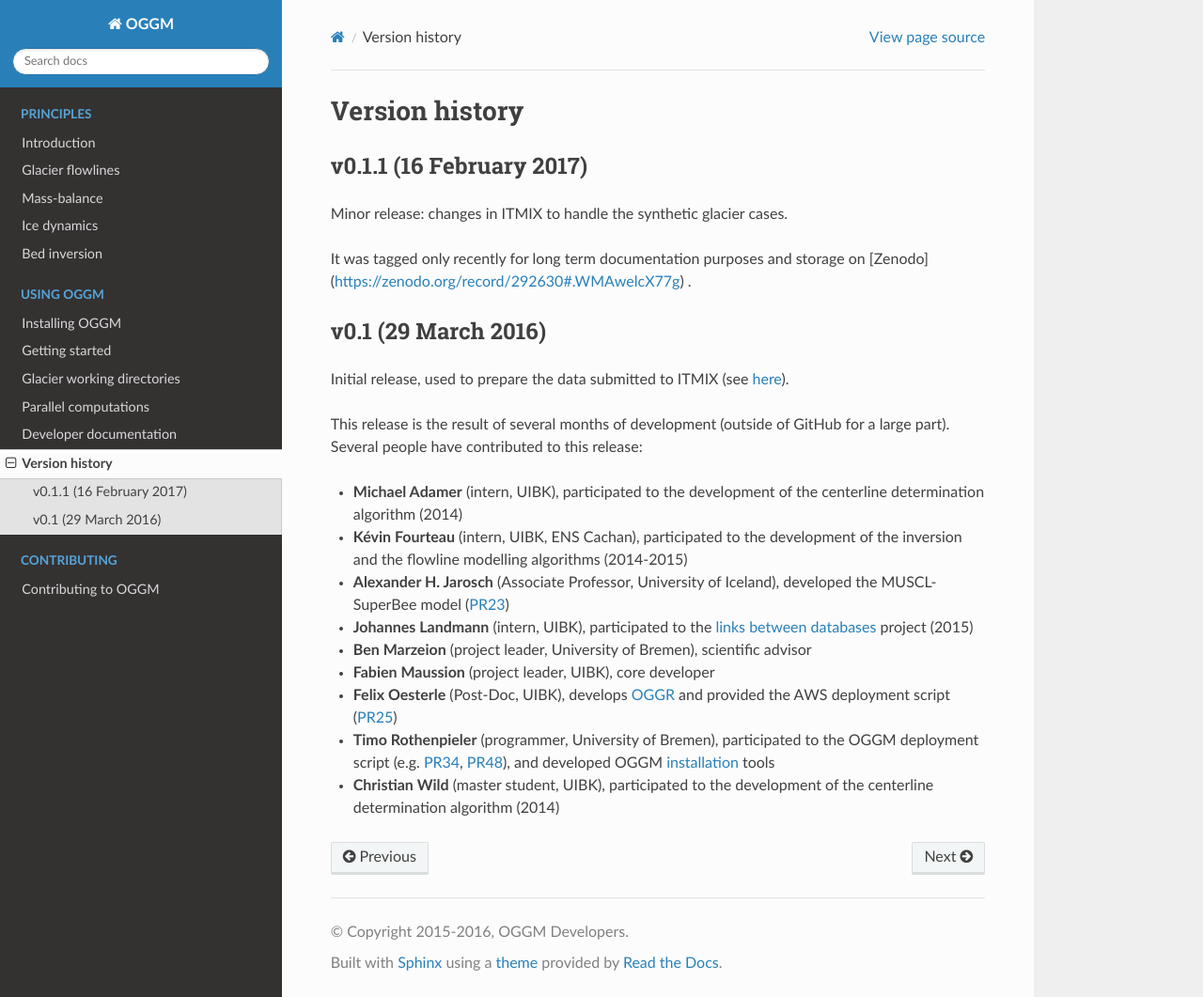
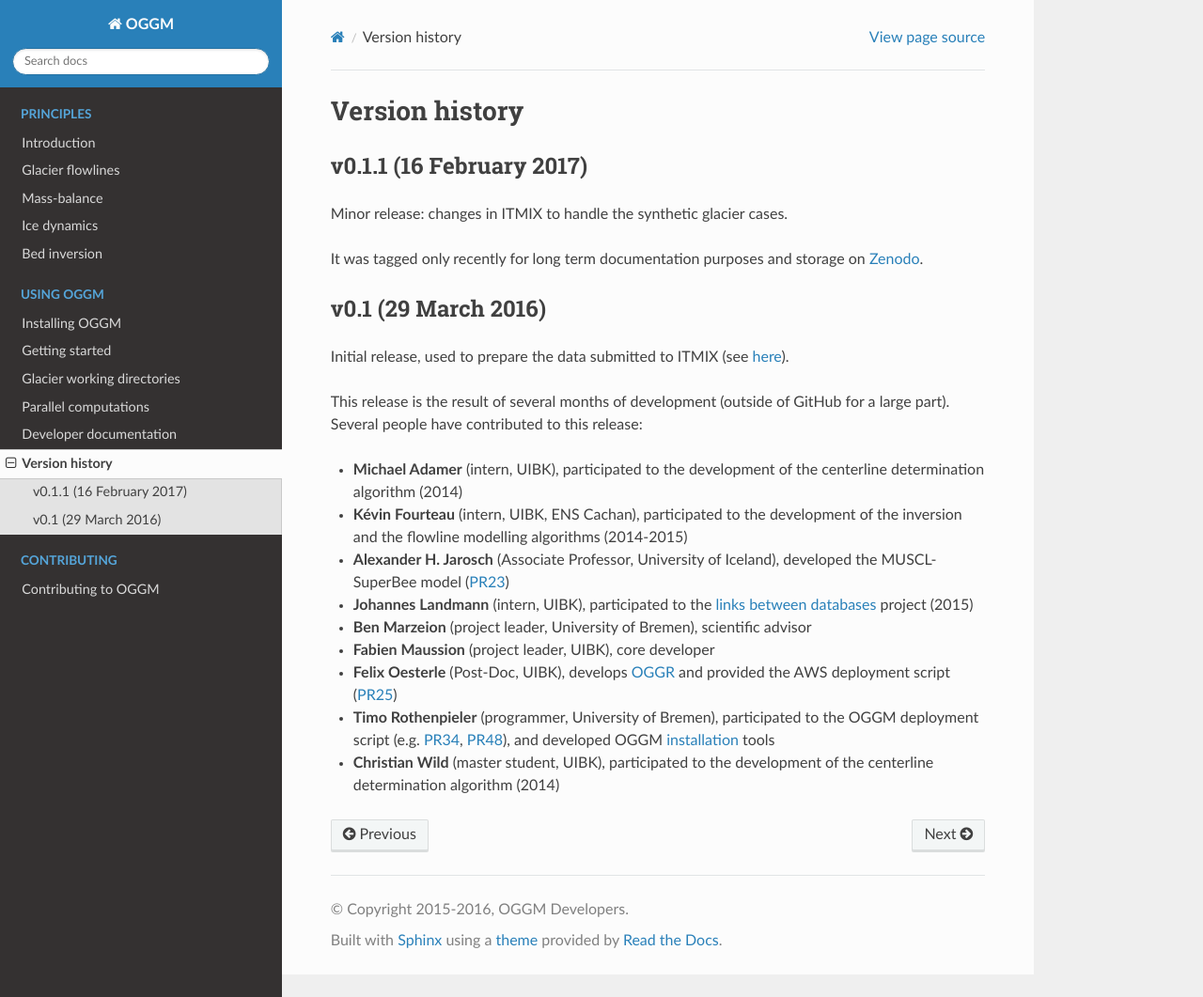
Before and after one commit to OGGM/oggm, a Sphinx documentation site: the page built from docs/whats-new.rst, in a window 1280 px wide and 1061 px high. Shown: the whole window at 94% size. Built offline with Sphinx 7.4.7 and the Read the Docs theme 2.0.0, drawn with Linux system fonts in a browser that asks for light colours; the version number could not be read and is left out.

Commit message:
Sphinx bug for zenodo

```diff
--- a/README.rst
+++ b/README.rst
@@ -42,6 +42,11 @@ About
 :Status:
     Experimental - in development
 
+:Citation:
+    .. image:: https://zenodo.org/badge/43965645.svg
+        :target: https://zenodo.org/badge/latestdoi/43965645
+        :alt: Zenodo
+
 :Tests:
     .. image:: https://coveralls.io/repos/OGGM/oggm/badge.svg?branch=master&service=github
         :target: https://coveralls.io/github/OGGM/oggm?branch=master
--- a/docs/whats-new.rst
+++ b/docs/whats-new.rst
@@ -13,7 +13,7 @@ v0.1.1 (16 February 2017)
 Minor release: changes in ITMIX to handle the synthetic glacier cases.
 
 It was tagged only recently for long term documentation purposes and storage
-on [Zenodo](https://zenodo.org/record/292630#.WMAwelcX77g) .
+on `Zenodo <https://zenodo.org/record/292630#.WMAwelcX77g>`_.
 
 .. _whats-new.0.1.0:
 
```
Also changed, not shown: docs/index.rst (+20 -24 lines).
